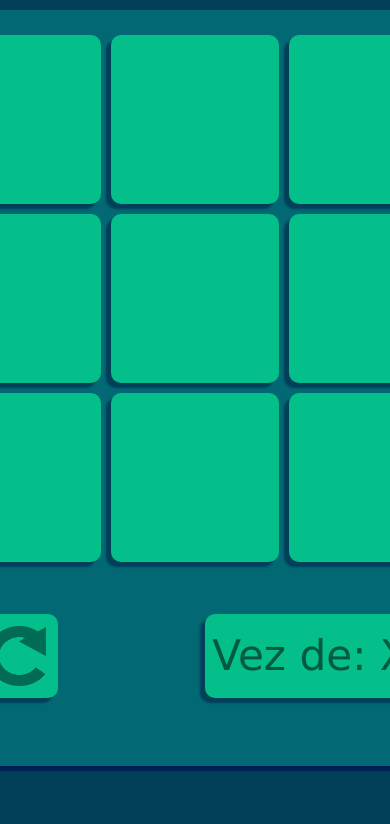
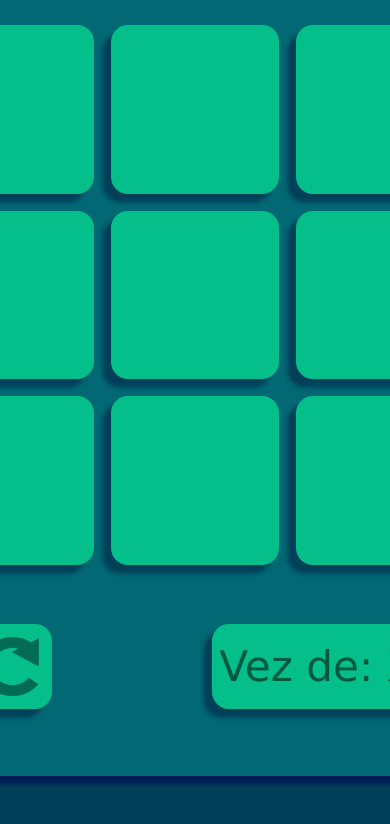
Before and after one commit to EliasPinheiroNeto/Jogo_da_velha, a plain HTML site: page index.htm in a window 390 px wide. Shown: the top 824 px of the page. Drawn offline with Linux system fonts and the light colour scheme.

Commit message:
melhorias na responsividade

```diff
--- a/style.css
+++ b/style.css
@@ -18,7 +18,7 @@ body {
 
 h1 {
     margin-top: 0;
-    margin-bottom: 8px;
+    margin-bottom: 2vh;
     text-align: center;
 
     color: #04BF8A;
@@ -29,19 +29,19 @@ h1 {
 
     display: flex;
     flex-direction: column;
-    gap: 10px;
+    gap: 2vh;
 
     background-color: #026873;
 
-    border-radius: 15px;
+    border-radius: 3vh;
 
-    box-shadow: -5px 5px 2px #001e55;
+    box-shadow: -1vh 1vh 0.5vh #001e55;
 }
 
 .linha {
     display: flex;
     flex-direction: row;
-    gap: 10px;
+    gap: 2vh;
 }
 
 .quadrado {
@@ -49,11 +49,12 @@ h1 {
     height: 20vh;
 
     transition: box-shadow 0.5s;
+    transition: width 0.5s;
     transition: background-color 0.5s;
     transition: font-weight 1s;
     transition: font-size 1s;
 
-    border-radius: 10px;
+    border-radius: 2vh;
 
     display: flex;
     flex-direction: column;
@@ -67,7 +68,7 @@ h1 {
 
 .vazio {
     background-color: #04BF8A;
-    box-shadow: -5px 5px 2px #024059;
+    box-shadow: -1vh 1vh 0.5vh #024059;
 }
 
 .vazio:hover {
@@ -94,9 +95,9 @@ h1 {
     transition: width 0.5s;
 
     background-color: #04BF8A;
-    box-shadow: -5px 5px 2px #024059;
+    box-shadow: -1vh 1vh 0.5vh #024059;
 
-    border-radius: 10px;
+    border-radius: 2vh;
 }
 
 #restart {
@@ -110,9 +111,9 @@ h1 {
     align-items: center;
 
     background-color: #04BF8A;
-    box-shadow: -5px 5px 2px #024059;
+    box-shadow: -1vh 1vh 0.5vh #024059;
 
-    border-radius: 10px;
+    border-radius: 2vh;
 }
 
 #restart:hover {
```
